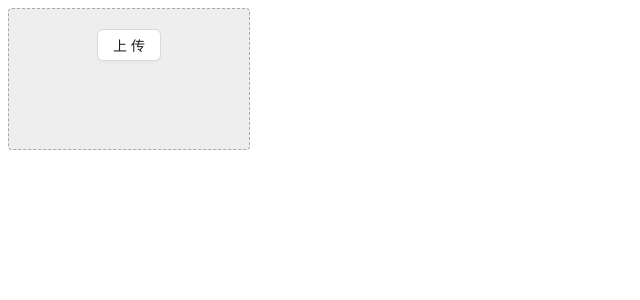
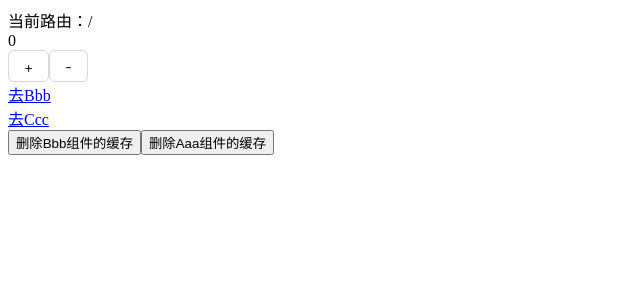
Before and after one commit to huzhiwu1/react-pro-practice, a React (Vite) app: page / in a window 1280 px wide. Shown: the top 300 px of the page, without its empty margins (0-640 px from the left). Built offline with nearby package versions, Linux system fonts and the light colour scheme.

Commit message:
feat(keep-alive): 实现路由组件持久化

```diff
--- a/package.json
+++ b/package.json
@@ -23,6 +23,7 @@
     "js-cookie": "^3.0.5",
     "react": "^19.1.1",
     "react-dom": "^19.1.1",
+    "react-router-dom": "^7.9.6",
     "react-transition-group": "^4.4.5",
     "resize-observer-polyfill": "^1.5.1",
     "sass": "^1.91.0"
--- /dev/null
+++ b/src/KeepAlive/KeepAliveContext.ts
@@ -0,0 +1,32 @@
+import { createContext } from "react";
+import type { ReactNode } from "react";
+export type KeepAliveContextType = {
+  keepPaths: (string | RegExp)[]; // 需要保存状态的路由
+  keepElements: Record<string, ReactNode>; // 保存的路由组件，Record<路径，路由组件>
+  dropByPath?: (path: string) => void;
+};
+
+export function isKeepPath(isKeepPath: Array<string | RegExp>, path: string) {
+  for (const keepPath of isKeepPath) {
+    if (keepPath === path) {
+      return true;
+    }
+    if (keepPath instanceof RegExp && keepPath.test(path)) {
+      return true;
+    }
+    if (typeof keepPath === "string" && keepPath.toLocaleLowerCase() === path) {
+      return true;
+    }
+  }
+  return false;
+}
+
+export const keepElements: KeepAliveContextType["keepElements"] = {};
+
+export const KeepAliveContext = createContext<KeepAliveContextType>({
+  keepPaths: [],
+  keepElements: keepElements,
+  dropByPath: (path: string) => {
+    keepElements[path] = null;
+  },
+});
--- /dev/null
+++ b/src/KeepAlive/KeepAliveProvider.tsx
@@ -0,0 +1,29 @@
+import { KeepAliveContext } from "./KeepAliveContext";
+import type { KeepAliveContextType } from "./KeepAliveContext";
+import type { PropsWithChildren } from "react";
+import { useContext } from "react";
+
+export type KeepAliveProviderType = PropsWithChildren<
+  Partial<Omit<KeepAliveContextType, "keepPaths">> &
+    Pick<KeepAliveContextType, "keepPaths">
+>;
+
+function KeepAliveProvider(props: KeepAliveProviderType) {
+  const { keepPaths, children } = props;
+
+  const { keepElements, dropByPath } = useContext(KeepAliveContext);
+
+  return (
+    <KeepAliveContext.Provider
+      value={{
+        keepElements,
+        keepPaths,
+        dropByPath,
+      }}
+    >
+      {children}
+    </KeepAliveContext.Provider>
+  );
+}
+
+export default KeepAliveProvider;
--- /dev/null
+++ b/src/KeepAlive/router.tsx
@@ -0,0 +1,93 @@
+/* eslint-disable react-refresh/only-export-components */
+import { Button } from "antd";
+import { useContext, useEffect, useState } from "react";
+import useKeepLiveOutlet from "./useKeepLiveOutlet";
+import type { RouteObject } from "react-router-dom";
+import { Link, useLocation, createBrowserRouter } from "react-router-dom";
+import { KeepAliveContext } from "./KeepAliveContext";
+
+function Layout() {
+  const { pathname } = useLocation();
+  const element = useKeepLiveOutlet();
+
+  return (
+    <div>
+      <div>当前路由：{pathname}</div>
+      {element}
+    </div>
+  );
+}
+function Aaa() {
+  const [count, setCount] = useState(0);
+  const { dropByPath } = useContext(KeepAliveContext);
+  return (
+    <>
+      <div>{count}</div>
+      <Button onClick={() => setCount((count) => count + 1)}>+</Button>
+      <Button onClick={() => setCount((count) => count - 1)}>-</Button>
+      <div>
+        <Link to="/Bbb">
+          <div>去Bbb</div>
+        </Link>
+        <Link to="/Ccc">
+          <div>去Ccc</div>
+        </Link>
+      </div>
+      <button onClick={() => dropByPath?.("/Bbb")}>删除Bbb组件的缓存</button>
+      <button onClick={() => dropByPath?.("Aaa")}>删除Aaa组件的缓存</button>
+    </>
+  );
+}
+function Bbb() {
+  const [count, setCount] = useState(0);
+  useEffect(() => {
+    return () => {
+      console.log("卸载组件 Bbb");
+    };
+  }, []);
+  return (
+    <>
+      <div>{count}</div>
+      <Button onClick={() => setCount((count) => count + 1)}>+</Button>
+      <Button onClick={() => setCount((count) => count - 1)}>-</Button>
+      <div>
+        <Link to="/">去首页</Link>
+      </div>
+    </>
+  );
+}
+function Ccc() {
+  const [count, setCount] = useState(0);
+  return (
+    <>
+      <div>{count}</div>
+      <Button onClick={() => setCount((count) => count + 1)}>+</Button>
+      <Button onClick={() => setCount((count) => count - 1)}>-</Button>
+      <div>
+        <Link to="/">去首页</Link>
+      </div>
+    </>
+  );
+}
+const routes: RouteObject[] = [
+  {
+    path: "/",
+    element: <Layout />,
+    children: [
+      {
+        path: "/",
+        element: <Aaa />,
+      },
+      {
+        path: "/Bbb",
+        element: <Bbb />,
+      },
+      {
+        path: "/Ccc",
+        element: <Ccc />,
+      },
+    ],
+  },
+];
+
+export const router = createBrowserRouter(routes);
--- /dev/null
+++ b/src/KeepAlive/useKeepLiveOutlet.tsx
@@ -0,0 +1,43 @@
+import { useContext } from "react";
+import { useOutlet, useLocation, matchPath } from "react-router-dom";
+import { KeepAliveContext, isKeepPath } from "./KeepAliveContext";
+
+function useKeepLiveOutlet() {
+  const { keepPaths, keepElements } = useContext(KeepAliveContext);
+  const { pathname } = useLocation();
+
+  const element = useOutlet();
+
+  // 是否保存组件的状态
+  const isKeep = isKeepPath(keepPaths, pathname);
+
+  // 将路由组件保存到全局状态
+  if (isKeep) {
+    keepElements![pathname] = element;
+  }
+
+  return (
+    <>
+      {Object.entries(keepElements)?.map(([path, keepElement]) => {
+        return (
+          <div
+            key={path}
+            className="keep-alive-path"
+            style={{
+              height: "100%",
+              width: "100%",
+              position: "relative",
+              overflow: "hidden auto",
+            }}
+            hidden={!matchPath(path, pathname)}
+          >
+            {keepElement}
+          </div>
+        );
+      })}
+      {!isKeep && element}
+    </>
+  );
+}
+
+export default useKeepLiveOutlet;
--- a/src/main.tsx
+++ b/src/main.tsx
@@ -33,5 +33,6 @@ import { createRoot } from "react-dom/client";
 // import App from "./Hooks/useCountDown";
 // import App from "./Message/app";
 // import App from "./OnBoarding/app";
-import App from "./Upload/app";
+// import App from "./Upload/app";
+import App from "./KeepAlive/app";
 createRoot(document.getElementById("root")!).render(<App />);
```
Also changed, not shown: src/KeepAlive/app.tsx (added, +13 -0 lines), 1 other file (tests, documents, lock files or other folders).
